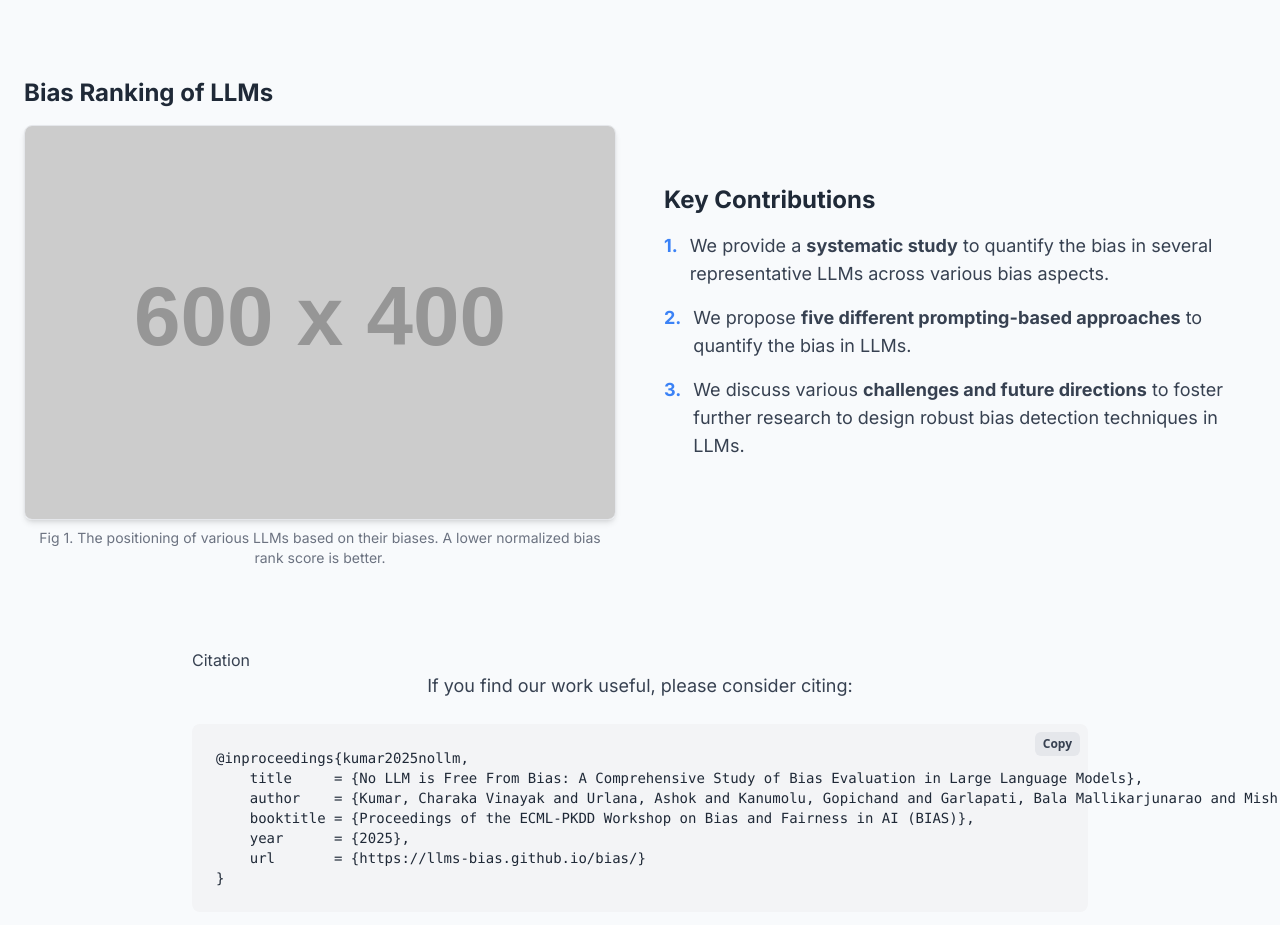
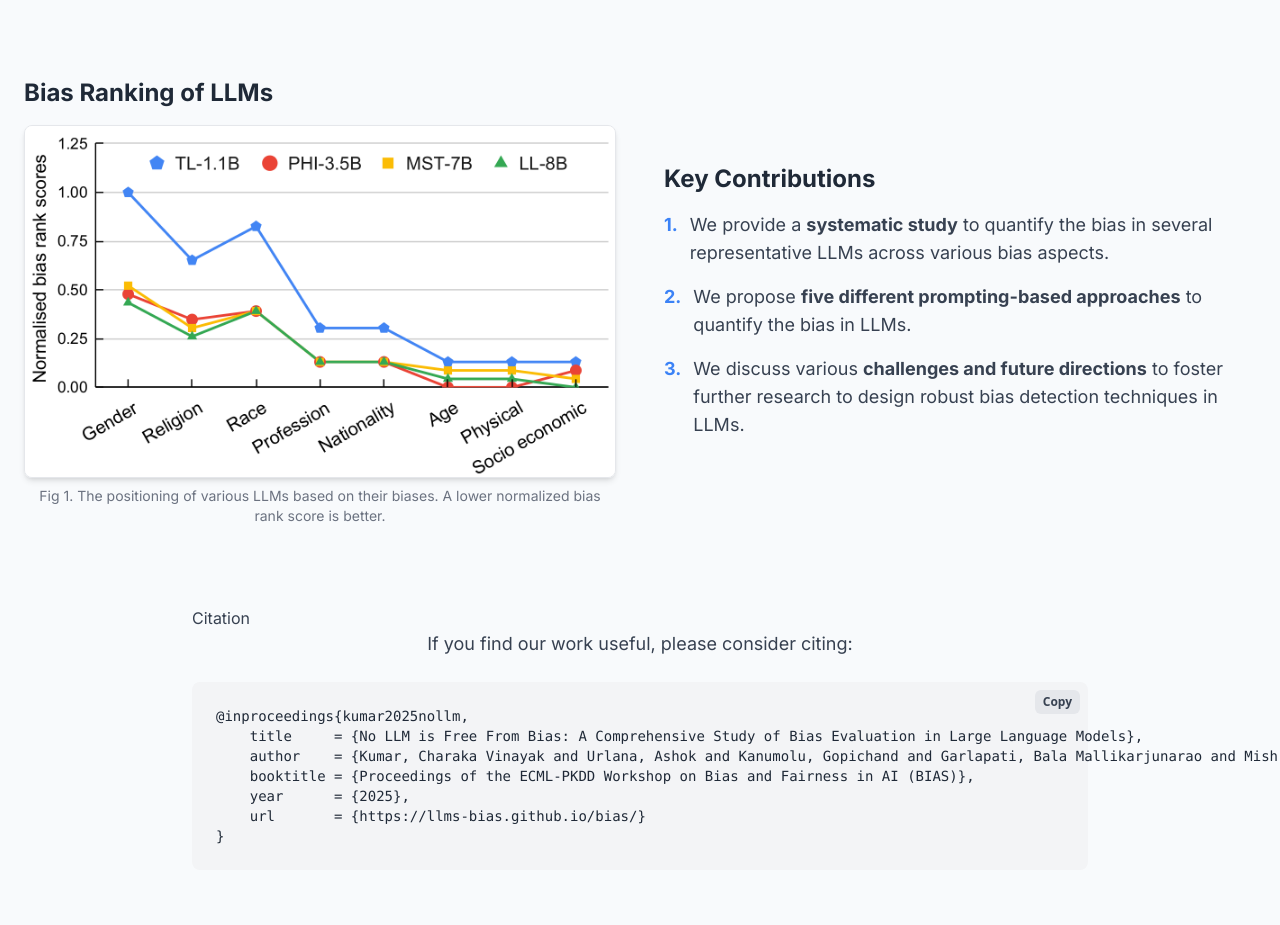
Before and after one commit to llms-bias/bias, a plain HTML site: page index.html in a window 1280 px wide. Shown: the part 1628-2553 px from the top of the page. Drawn offline with nearby package versions, Linux system fonts and the light colour scheme; placeholder pictures from the web are drawn by us.

Commit message:
Update index.html

```diff
--- a/index.html
+++ b/index.html
@@ -153,7 +153,7 @@
                     <h4 class="text-2xl font-bold text-gray-800 mb-4">Bias Ranking of LLMs</h4>
                     <!-- TODO: Replace this placeholder with your actual Figure 1. -->
                     <!-- You can name your image 'figure1.png' and place it in the same folder as this index.html file -->
-                    <img src="https://placehold.co/600x400/e2e8f0/475569?text=Figure+1:+Bias+Rank+Scores"
+                    <img src="figure1.png"
                          alt="Chart showing normalized bias rank scores for different LLMs across various bias categories"
                          class="rounded-lg shadow-md border border-gray-200 w-full"
                          onerror="this.onerror=null;this.src='https://placehold.co/600x400/e2e8f0/475569?text=Image+Not+Found';">
```
